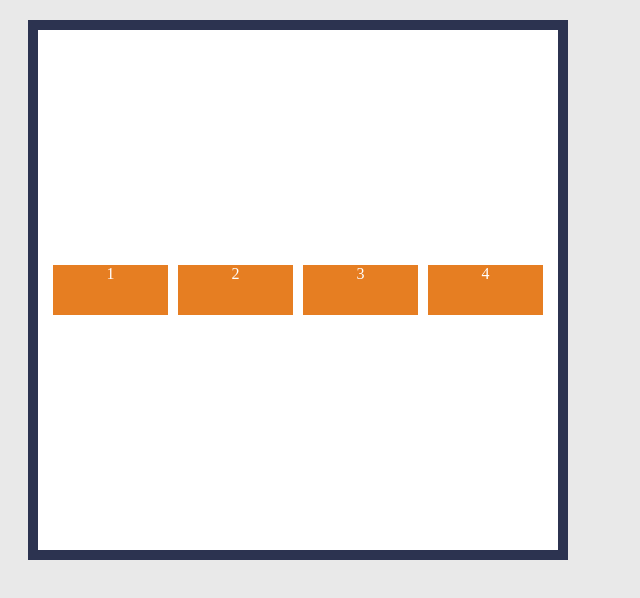
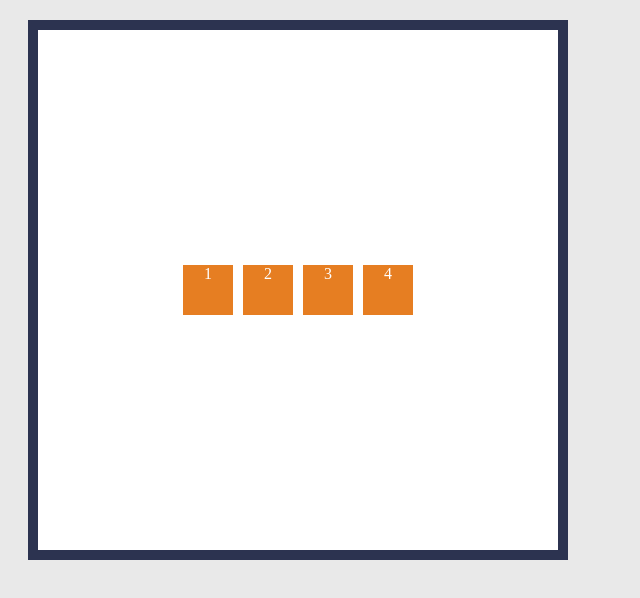
Before and after one commit to AlanJob/FlexBoxExample, a plain HTML site: page index.html in a window 1280 px wide. Shown: the whole page, without its empty margins (0-640 px from the left). Drawn offline with Linux system fonts and the light colour scheme.

Commit message:
flex-shrink

```diff
--- a/css/index.css
+++ b/css/index.css
@@ -15,11 +15,12 @@ body{
 
     flex-wrap: no-wrap;
     flex-direction: row;
+    justify-content: center;
     align-items: center;
 }
 
 .elemento{
-    flex-grow: 2;
+    flex-shrink: 1;
     color: #fff;
     margin: 5px;
     background: #E67E22;
```
